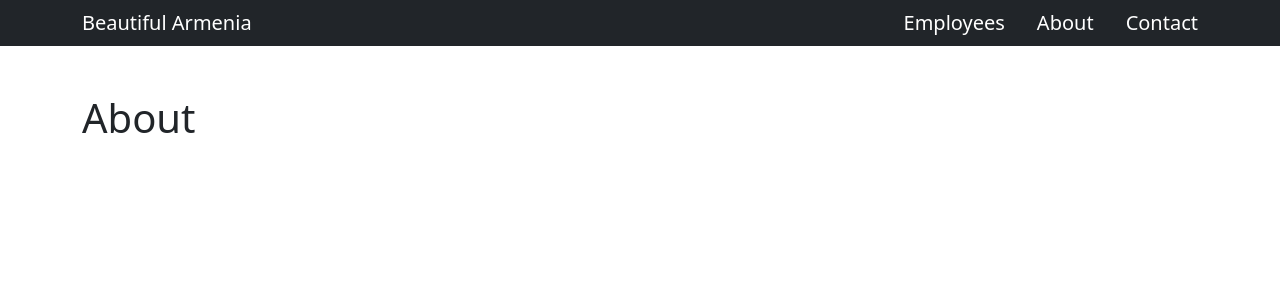
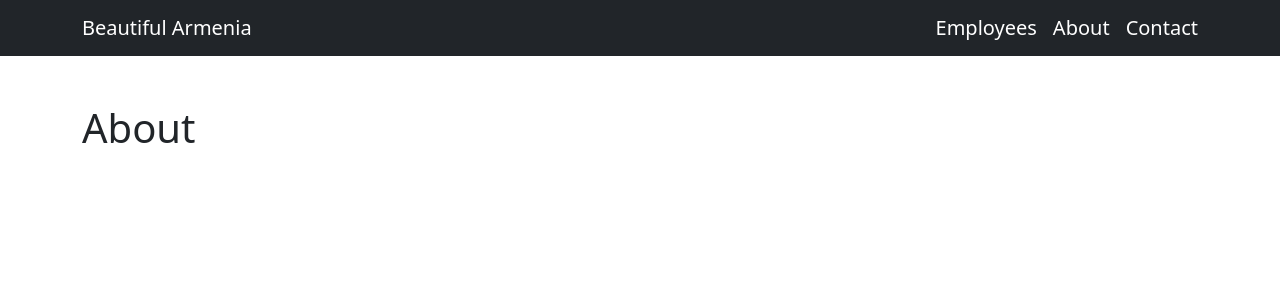
Before and after one commit to merymelikyan/my-project, a Django app: page /about/ in a window 1280 px wide. Shown: the top 300 px of the page. Run offline with Django 4.2, Linux system fonts and the light colour scheme; data that the repository does not hold is empty.

Commit message:
added bootstrap responsiv mobile menu

```diff
--- a/employees/templates/about.html
+++ b/employees/templates/about.html
@@ -1,4 +1,4 @@
-{% extends "base.html"%}
+{% extends "base.html" %}
 
 {% block title%}
   About
@@ -7,10 +7,10 @@
 {% block about_template %}
     <div class="mt-5">
         <h1>About</h1>
-        </article>
+        <article>
             {% for about in about_text %}
-                <h1>{{about.title}}</h1>
-                <p>{{about.body}}</p>
+                <h1>{{ about.title }}</h1>
+                <p>{{ about.body }}</p>
             {% endfor %}
         </article>
     </div>
--- a/employees/templates/base.html
+++ b/employees/templates/base.html
@@ -8,23 +8,42 @@
 
           {% endblock %}
       </title>
-        <link href="https://cdn.jsdelivr.net/npm/bootstrap@5.0.2/dist/css/bootstrap.min.css" rel="stylesheet" integrity="sha384-EVSTQN3/azprG1Anm3QDgpJLIm9Nao0Yz1ztcQTwFspd3yD65VohhpuuCOmLASjC" crossorigin="anonymous">
+  <link href="https://cdn.jsdelivr.net/npm/bootstrap@5.1.3/dist/css/bootstrap.min.css" rel="stylesheet" integrity="sha384-1BmE4kWBq78iYhFldvKuhfTAU6auU8tT94WrHftjDbrCEXSU1oBoqyl2QvZ6jIW3" crossorigin="anonymous">
   </head>
   <body>
-        <nav class="navbar navbar-dark bg-dark">
+    <nav class="navbar navbar-expand-lg navbar-dark bg-dark">
+      <div class="container w-100">
+        <a href="{% url 'app:index' %}"class="navbar-brand">Beautiful Armenia</a>
+        <button class="navbar-toggler" type="button" data-bs-toggle="collapse" data-bs-target="#mobileMenu" aria-controls="navbarSupportedContent" aria-expanded="false" aria-label="Toggle navigation"><span class="navbar-toggler-ikon"></span></button>
+        <div class="collapse navbar-collapse" id="mobileMenu">
+          <ul class="navbar-nav  w-100 justify-content-end gap-3">
+            <li class="nav-item">
+              <a href="{% url 'app:employees' %}" aria-current="page" class="text-white text-hover fs-5 text-decoration-none active">Employees</a>
+            </li>
+            <li class="nav-item">
+              <a href="{% url 'app:about' %}" class="text-white text-hover fs-5 text-decoration-none">About</a>
+            </li>
+            <li class="nav-item">
+              <a href="{% url 'app:contact' %}" class="text-white text-hover fs-5 text-decoration-none">Contact</a>
+            </li>
+          </ul>
+        </div>
+      </div>
+    </nav>
+    {% comment %} <nav class="navbar navbar-dark bg-dark">
         <div class="container">
           <div class="d-flex flexrow justify-content-between align-items-center w-100">
             <div>
-                        <a href="{% url 'index' %}"class="navbar-brand">Beautiful Armenia</a>
+              <a href="{% url 'app:index' %}"class="navbar-brand">Beautiful Armenia</a>
             </div>
             <div class="d-flex" style="gap: 32px">
-                        <a href="{% url 'employees' %}" class="text-white text-hover fs-5 text-decoration-none">Employees</a>
-                        <a href="{% url 'about' %}" class="text-white text-hover fs-5 text-decoration-none">About</a>
-                        <a href="{% url 'contact' %}" class="text-white text-hover fs-5 text-decoration-none">Contact</a>
+              <a href="{% url 'app:employees' %}" class="text-white text-hover fs-5 text-decoration-none">Employees</a>
+              <a href="{% url 'app:about' %}" class="text-white text-hover fs-5 text-decoration-none">About</a>
+              <a href="{% url 'app:contact' %}" class="text-white text-hover fs-5 text-decoration-none">Contact</a>
             </div>
           </div>
         </div>
-        </nav>
+      </nav> {% endcomment %}
 
     <main class="container">
       {%block home_template %}
@@ -46,8 +65,10 @@
       {% block contact_template %}
 
       {% endblock %}
-
     </main>
     <footer></footer>
+
+      <script src="https://cdn.jsdelivr.net/npm/bootstrap@5.1.3/dist/js/bootstrap.bundle.min.js" integrity="sha384-ka7Sk0Gln4gmtz2MlQnikT1wXgYsOg+OMhuP+IlRH9sENBO0LRn5q+8nbTov4+1p" crossorigin="anonymous"></script>
+
   </body>
 </html>
--- a/employees/templates/contact.html
+++ b/employees/templates/contact.html
@@ -1,4 +1,4 @@
-{% extends "base.html"%}
+{% extends 'base.html' %}
 
 {% block title %}
   Contact
--- a/employees/templates/employees.html
+++ b/employees/templates/employees.html
@@ -32,7 +32,7 @@
                 <td>{{ employee.department }}</td>
                 <td>{{ employee.contract_exp }}</td>
                 <td>
-                    <a href="{% url 'single_employee' employee.id %}">See More</a>
+                    <a href="{% url 'app:single_employee' employee.id %}">See More</a>
                 </td>
             </tr>
             {% endfor %}
@@ -40,6 +40,3 @@
     </table>
     </div>
 {% endblock %}
-
-
-{% comment %} <a href="{% url 'app:single_employee' employee.id %}">See More</a> {% endcomment %}
--- a/employees/urls.py
+++ b/employees/urls.py
@@ -1,6 +1,7 @@
 from django.urls import path
 from . import views
 
+app_name = "app"
 urlpatterns = [
     path('', views.index, name="index"),
     path('about/', views.about, name="about"),
--- a/employees/views.py
+++ b/employees/views.py
@@ -1,4 +1,5 @@
 from django.shortcuts import render
+#
 from .models import Department, Employee, About, Contact
 
 def index(request):
```
Also changed, not shown: employees/templates/home.html (+5 -5 lines), employees/templates/single_employee.html (renamed from employees/templates/single-employee.html). Lines whose indentation alone changed are shown as unchanged.
